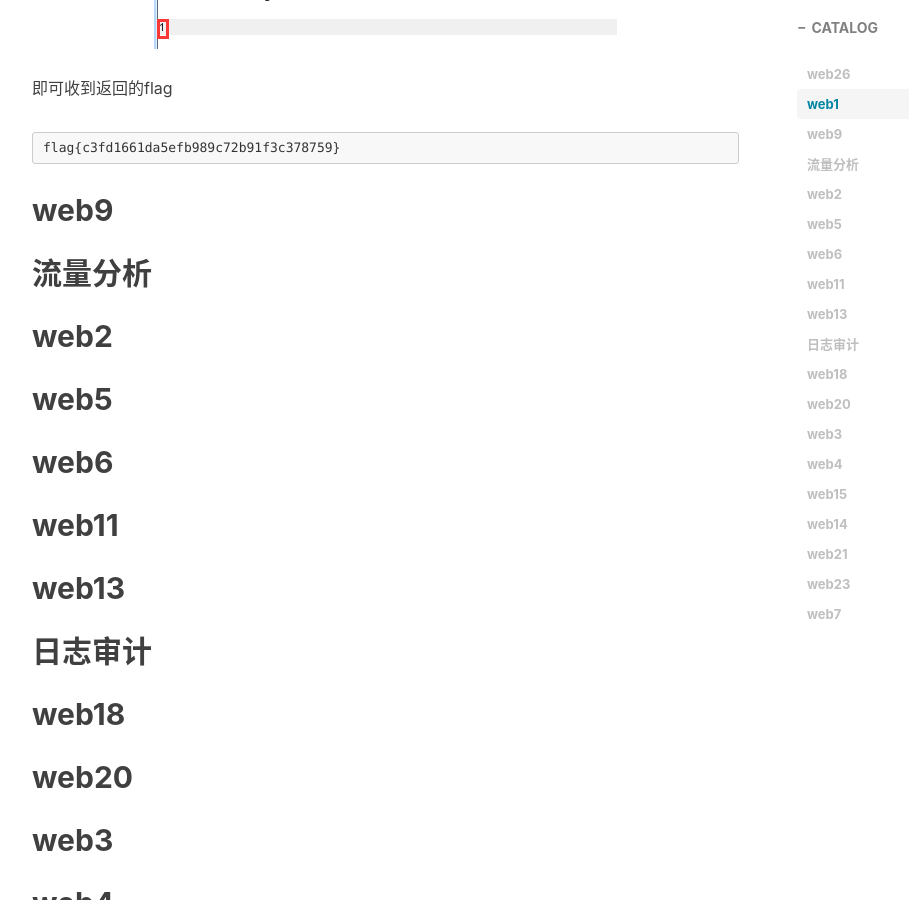
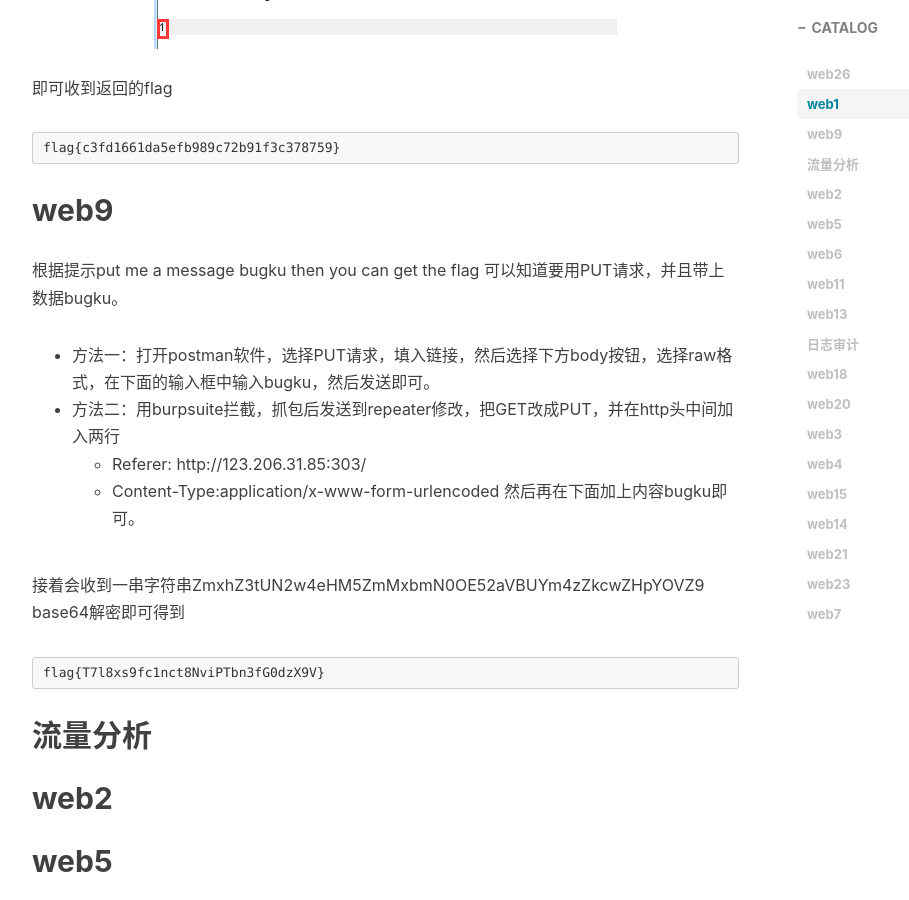
Before and after one commit to HouKC/houkc.github.io, a Jekyll site: the page built from _posts/2020-06-18-newBugKuWeb.md, in a window 1280 px wide and 900 px high, scrolled down 2300 px. Shown: the whole window, without its empty margins (233-1142 px from the left). Built offline with Jekyll 4.4.1, drawn with Linux system fonts in a browser that asks for light colours; nearby versions of some CDN libraries; comment, search, counter and statistics services are not loaded.

Commit message:
update newBugKuWeb.md

````diff
--- a/_posts/2020-06-18-newBugKuWeb.md
+++ b/_posts/2020-06-18-newBugKuWeb.md
@@ -67,10 +67,20 @@ bp抓包后修改如下：
 flag{c3fd1661da5efb989c72b91f3c378759}
 ```
 
+## web9
+根据提示put me a message bugku then you can get the flag 可以知道要用PUT请求，并且带上数据bugku。
 
-## web9
+- 方法一：打开postman软件，选择PUT请求，填入链接，然后选择下方body按钮，选择raw格式，在下面的输入框中输入bugku，然后发送即可。
+- 方法二：用burpsuite拦截，抓包后发送到repeater修改，把GET改成PUT，并在http头中间加入两行
+  - Referer: http://123.206.31.85:303/
+  - Content-Type:application/x-www-form-urlencoded
+然后再在下面加上内容bugku即可。
 
-
+接着会收到一串字符串ZmxhZ3tUN2w4eHM5ZmMxbmN0OE52aVBUYm4zZkcwZHpYOVZ9
+base64解密即可得到
+```
+flag{T7l8xs9fc1nct8NviPTbn3fG0dzX9V}
+```
 
 ## 流量分析
 ## web2
````
